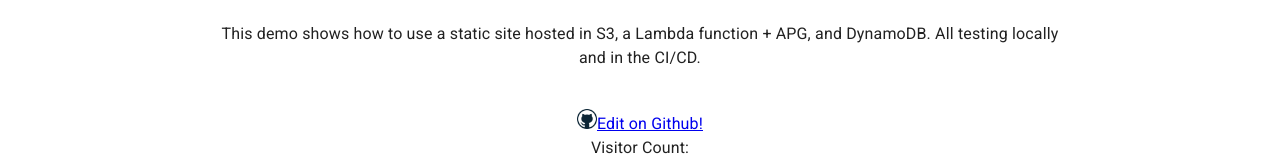
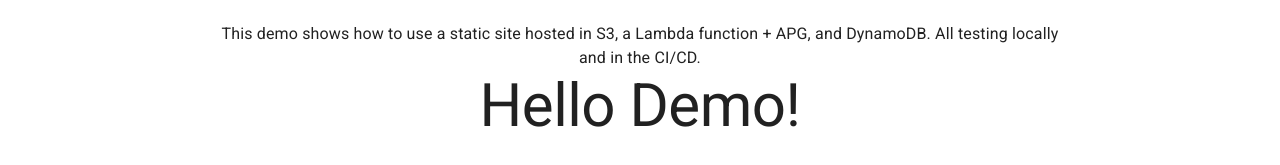
Before and after one commit to chrishart0/gsd-aws-cdk-serverless-example, a React (Create React App) app in the folder frontend/: page / in a window 1280 px wide. Shown: the part 190-355 px from the top of the page. Built offline with nearby package versions, Linux system fonts and the light colour scheme; no server answers.

Commit message:
hello demo!

```diff
--- a/frontend/src/App.js
+++ b/frontend/src/App.js
@@ -71,6 +71,9 @@
             This demo shows how to use a static site hosted in S3, a Lambda function + APG, and DynamoDB. All testing locally and in the
             CI/CD.
           </Typography>
+          <Typography variant="h2">
+            Hello Demo!
+          </Typography>
           <br />
           <Typography>
             <a href="https://github.com/chrishart0/gsd-aws-cdk-serverless-example" target="_blank" rel="noreferrer">
```
